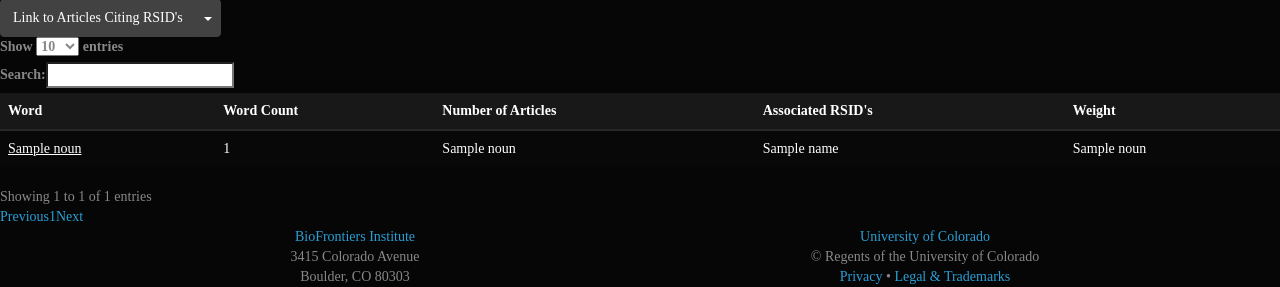
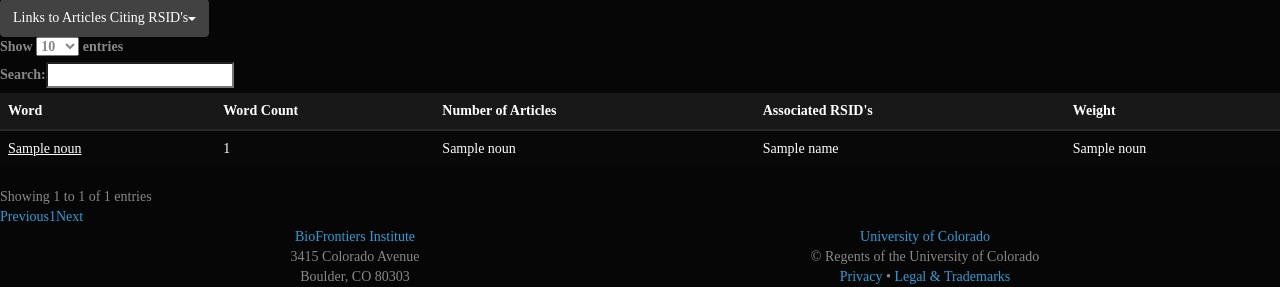
Before and after one commit to NCBI-Hackathons/PhenVar, a Flask app: template templates/results.html in a window 1280 px wide. Shown: the part 1023-1310 px from the top of the page. Run offline with Flask 2, Linux system fonts and the light colour scheme; the template is opened without the code that fills it: most values are stand-ins (such as "Sample title", 1, 10 or a date in 2020); parts of the project's set-up code (start-up, migrations or seed data) failed here and were passed over; some libraries are stand-ins or nearby versions.

Commit message:
Removed link to nowhere from dropdown.

```diff
--- a/templates/results.html
+++ b/templates/results.html
@@ -9,8 +9,8 @@
     <img id="wordcloud_image" style="width:100%;" src="/static/wc/{{ wordcloud_file_name }}">
 
     <div class="btn-group">
-        <a href="#" class="btn btn-default">Link to Articles Citing RSID's</a>
-        <a href="#" class="btn btn-default dropdown-toggle" data-toggle="dropdown"><span class="caret"></span></a>
+        <!--<a class="btn btn-default">Link to Articles Citing RSID's</a>-->
+        <a href="#" class="btn btn-default dropdown-toggle" data-toggle="dropdown">Links to Articles Citing RSID's<span class="caret"></span></a>
         <ul class="dropdown-menu">
             {% for rsid in pmid_data %}
                 <li>
```
